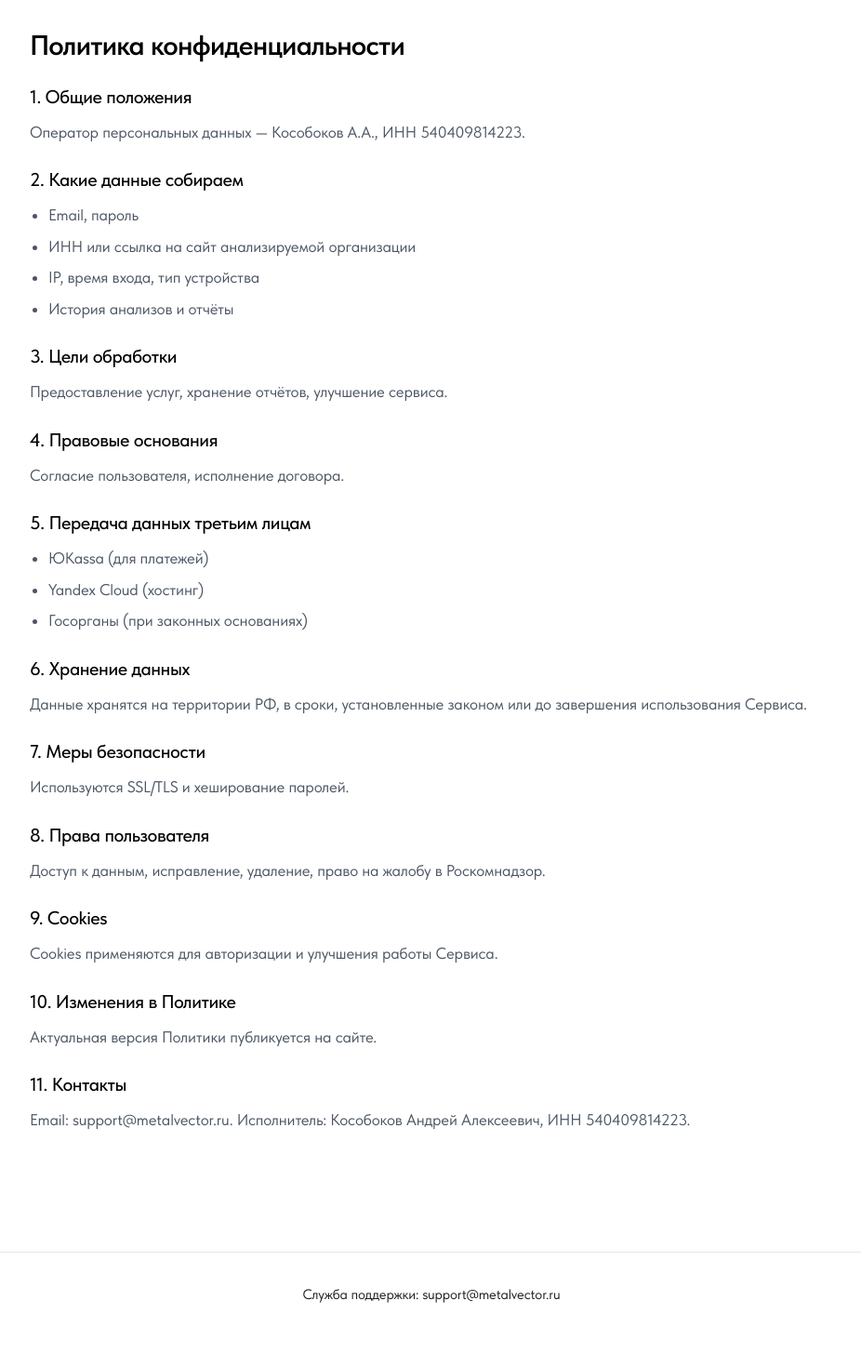
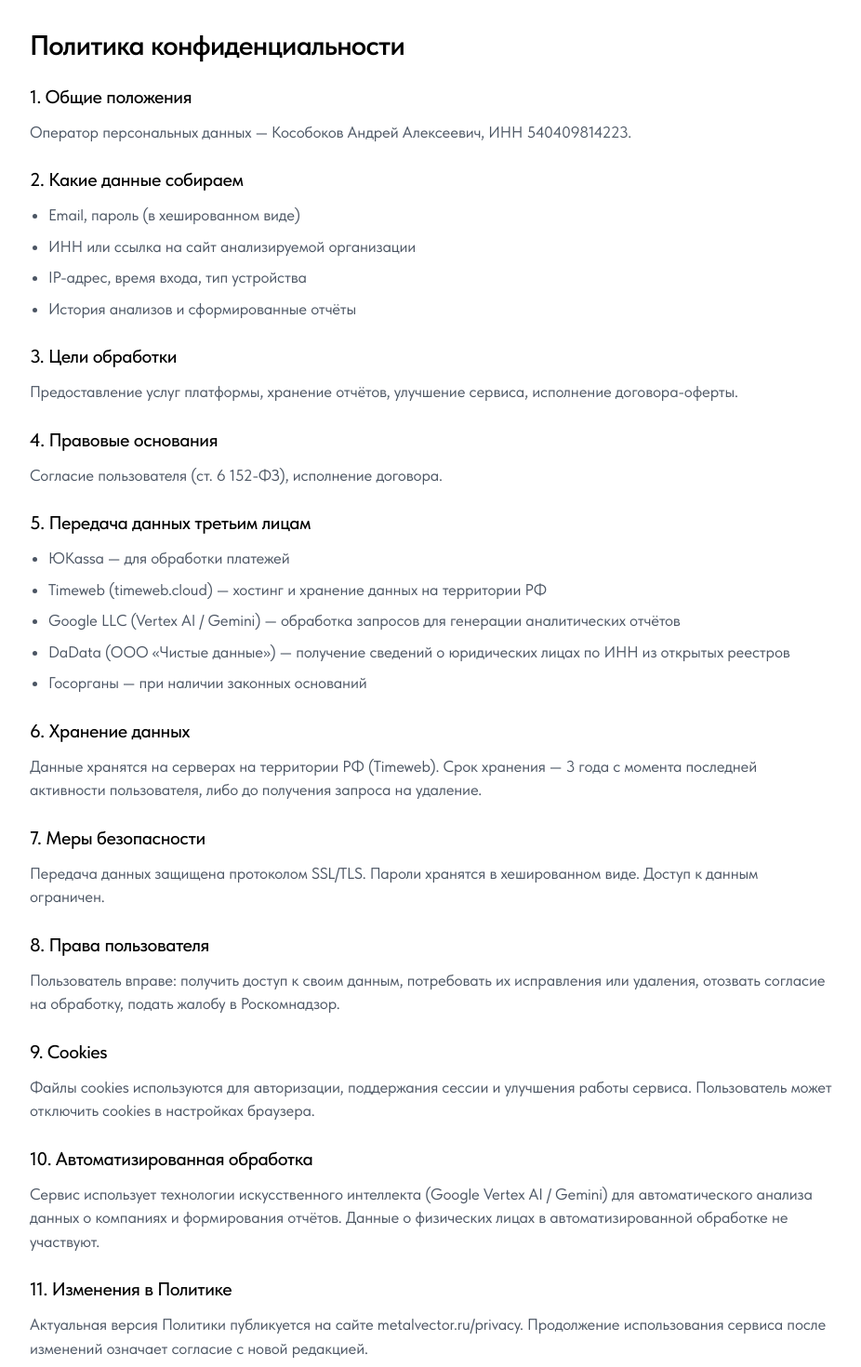
Before and after one commit to AndrewKosobokov/company-analyzer, a Next.js app: page /privacy in a window 1280 px wide. Shown: the part 180-1650 px from the top of the page at 93% size, without its empty margins (176-1102 px from the left). Before the commit the page ends 1616 px from the top, so only its background shows below. Built offline with nearby package versions, Linux system fonts and the light colour scheme; no server answers.

Commit message:
update privacy policy

```diff
--- a/app/privacy/page.tsx
+++ b/app/privacy/page.tsx
@@ -13,66 +13,74 @@
 
       <section className="space-y-3 mb-6">
         <h2 className="text-lg md:text-xl font-medium text-black">1. Общие положения</h2>
-        <p className="text-gray-600">Оператор персональных данных — Кособоков А.А., ИНН 540409814223.</p>
+        <p className="text-gray-600">Оператор персональных данных — Кособоков Андрей Алексеевич, ИНН 540409814223.</p>
       </section>
 
       <section className="space-y-3 mb-6">
         <h2 className="text-lg md:text-xl font-medium text-black">2. Какие данные собираем</h2>
         <ul className="list-disc pl-5 space-y-2 text-gray-600">
-          <li>Email, пароль</li>
+          <li>Email, пароль (в хешированном виде)</li>
           <li>ИНН или ссылка на сайт анализируемой организации</li>
-          <li>IP, время входа, тип устройства</li>
-          <li>История анализов и отчёты</li>
+          <li>IP-адрес, время входа, тип устройства</li>
+          <li>История анализов и сформированные отчёты</li>
         </ul>
       </section>
 
       <section className="space-y-3 mb-6">
         <h2 className="text-lg md:text-xl font-medium text-black">3. Цели обработки</h2>
-        <p className="text-gray-600">Предоставление услуг, хранение отчётов, улучшение сервиса.</p>
+        <p className="text-gray-600">Предоставление услуг платформы, хранение отчётов, улучшение сервиса, исполнение договора-оферты.</p>
       </section>
 
       <section className="space-y-3 mb-6">
         <h2 className="text-lg md:text-xl font-medium text-black">4. Правовые основания</h2>
-        <p className="text-gray-600">Согласие пользователя, исполнение договора.</p>
+        <p className="text-gray-600">Согласие пользователя (ст. 6 152-ФЗ), исполнение договора.</p>
       </section>
 
       <section className="space-y-3 mb-6">
         <h2 className="text-lg md:text-xl font-medium text-black">5. Передача данных третьим лицам</h2>
         <ul className="list-disc pl-5 space-y-2 text-gray-600">
-          <li>ЮKassa (для платежей)</li>
-          <li>Yandex Cloud (хостинг)</li>
-          <li>Госорганы (при законных основаниях)</li>
+          <li>ЮKassa — для обработки платежей</li>
+          <li>Timeweb (timeweb.cloud) — хостинг и хранение данных на территории РФ</li>
+          <li>Google LLC (Vertex AI / Gemini) — обработка запросов для генерации аналитических отчётов</li>
+          <li>DaData (ООО «Чистые данные») — получение сведений о юридических лицах по ИНН из открытых реестров</li>
+          <li>Госорганы — при наличии законных оснований</li>
         </ul>
       </section>
 
       <section className="space-y-3 mb-6">
         <h2 className="text-lg md:text-xl font-medium text-black">6. Хранение данных</h2>
-        <p className="text-gray-600">Данные хранятся на территории РФ, в сроки, установленные законом или до завершения использования Сервиса.</p>
+        <p className="text-gray-600">Данные хранятся на серверах на территории РФ (Timeweb). Срок хранения — 3 года с момента последней активности пользователя, либо до получения запроса на удаление.</p>
       </section>
 
       <section className="space-y-3 mb-6">
         <h2 className="text-lg md:text-xl font-medium text-black">7. Меры безопасности</h2>
-        <p className="text-gray-600">Используются SSL/TLS и хеширование паролей.</p>
+        <p className="text-gray-600">Передача данных защищена протоколом SSL/TLS. Пароли хранятся в хешированном виде. Доступ к данным ограничен.</p>
       </section>
 
       <section className="space-y-3 mb-6">
         <h2 className="text-lg md:text-xl font-medium text-black">8. Права пользователя</h2>
-        <p className="text-gray-600">Доступ к данным, исправление, удаление, право на жалобу в Роскомнадзор.</p>
+        <p className="text-gray-600">Пользователь вправе: получить доступ к своим данным, потребовать их исправления или удаления, отозвать согласие на обработку, подать жалобу в Роскомнадзор.</p>
       </section>
 
       <section className="space-y-3 mb-6">
         <h2 className="text-lg md:text-xl font-medium text-black">9. Cookies</h2>
-        <p className="text-gray-600">Cookies применяются для авторизации и улучшения работы Сервиса.</p>
+        <p className="text-gray-600">Файлы cookies используются для авторизации, поддержания сессии и улучшения работы сервиса. Пользователь может отключить cookies в настройках браузера.</p>
       </section>
 
       <section className="space-y-3 mb-6">
-        <h2 className="text-lg md:text-xl font-medium text-black">10. Изменения в Политике</h2>
-        <p className="text-gray-600">Актуальная версия Политики публикуется на сайте.</p>
+        <h2 className="text-lg md:text-xl font-medium text-black">10. Автоматизированная обработка</h2>
+        <p className="text-gray-600">Сервис использует технологии искусственного интеллекта (Google Vertex AI / Gemini) для автоматического анализа данных о компаниях и формирования отчётов. Данные о физических лицах в автоматизированной обработке не участвуют.</p>
+      </section>
+
+      <section className="space-y-3 mb-6">
+        <h2 className="text-lg md:text-xl font-medium text-black">11. Изменения в Политике</h2>
+        <p className="text-gray-600">Актуальная версия Политики публикуется на сайте metalvector.ru/privacy. Продолжение использования сервиса после изменений означает согласие с новой редакцией.</p>
       </section>
 
       <section className="space-y-3">
-        <h2 className="text-lg md:text-xl font-medium text-black">11. Контакты</h2>
-        <p className="text-gray-600">Email: support@metalvector.ru. Исполнитель: Кособоков Андрей Алексеевич, ИНН 540409814223.</p>
+        <h2 className="text-lg md:text-xl font-medium text-black">12. Контакты</h2>
+        <p className="text-gray-600">Email: support@metalvector.ru</p>
+        <p className="text-gray-600">Оператор: Кособоков Андрей Алексеевич, ИНН 540409814223</p>
       </section>
     </main>
   );
```
